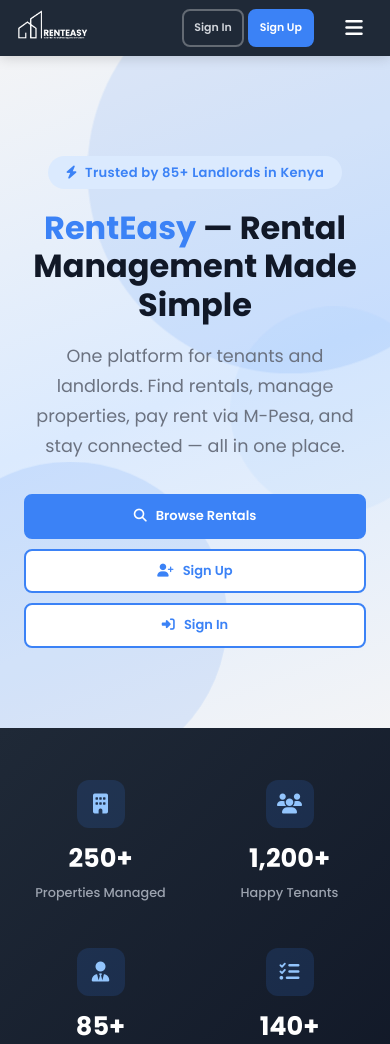
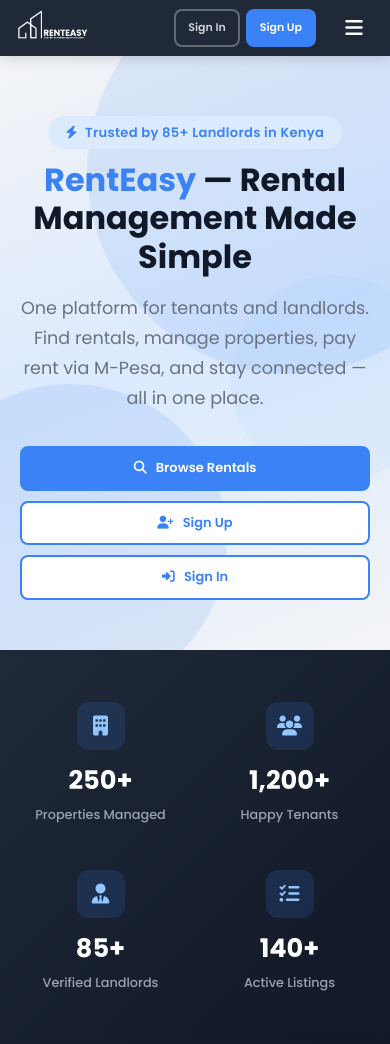
Before and after one commit to EllyKurgat/RentEasy, a Django app: page / in a window 390 px wide. Shown: the top 1044 px of the page. Run offline with Django 5.2, Linux system fonts and the light colour scheme; data that the repository does not hold is empty; some libraries are stand-ins or nearby versions.

Commit message:
Reduce hero spacing on mobile, align Sign In/Sign Up side by side

```diff
--- a/frontend_views/Templates/renteasyweb/index.html
+++ b/frontend_views/Templates/renteasyweb/index.html
@@ -5,8 +5,8 @@
 <head>
     <meta charset="UTF-8">
     <meta name="viewport" content="width=device-width, initial-scale=1.0">
-    <link rel="stylesheet" href="{% static 'css/theme.css' %}?v=25">
-    <link rel="stylesheet" href="{% static 'css/style.css' %}?v=25">
+    <link rel="stylesheet" href="{% static 'css/theme.css' %}?v=26">
+    <link rel="stylesheet" href="{% static 'css/style.css' %}?v=26">
     <link href="https://fonts.googleapis.com/css2?family=Poppins:wght@300;400;500;600;700&display=swap" rel="stylesheet">
     <script src="https://kit.fontawesome.com/e1db635686.js" crossorigin="anonymous"></script>
     <title>RentEasy - Rental Management for Tenants & Landlords</title>
--- a/frontend_views/static/css/style.css
+++ b/frontend_views/static/css/style.css
@@ -992,11 +992,12 @@ input[type=submit]:hover {
 .loginsmall { display: none; }
 .nav-cta { background: var(--re-primary, #3B82F6) !important; color: #fff !important; }
 .nav-cta:hover { background: var(--re-primary-hover, #2563EB) !important; color: #fff !important; }
-.userbox2 { display: flex; gap: 8px; align-items: center; }
+.userbox2 { display: flex; gap: 12px; align-items: center; }
 .login2 {
   text-decoration: none; color: #D1D5DB; font-weight: 600;
-  padding: 8px 18px; border: 2px solid rgba(255,255,255,0.3);
+  padding: 8px 20px; border: 2px solid rgba(255,255,255,0.3);
   border-radius: 6px; transition: all 0.2s; font-size: 14px;
+  text-align: center; min-width: 80px;
 }
 .login2:hover { background: rgba(255,255,255,0.1); color: #fff; border-color: rgba(255,255,255,0.5); }
 .login2.primary { background: var(--re-primary, #3B82F6); color: #fff; border-color: var(--re-primary, #3B82F6); }
@@ -1013,29 +1014,29 @@ input[type=submit]:hover {
     border-bottom: 1px solid rgba(255,255,255,0.06);
     box-sizing: border-box; font-size: 15px;
   }
-  .userbox2 { order: 2; margin-left: auto; margin-right: 8px; flex-wrap: wrap; gap: 8px; }
+  .userbox2 { order: 2; margin-left: auto; margin-right: 12px; flex-wrap: wrap; gap: 10px; }
   .loginsmall { display: block !important; }
   .icon { display: flex !important; order: 3; margin-left: 0; align-items: center; justify-content: center; min-width: 40px; min-height: 40px; }
   .bars1 { display: flex; }
   .topnav.responsive .top2 { display: flex; }
   .topnav img { height: 32px; }
-  .login2 { padding: 10px 16px; font-size: 13px; border-radius: 8px; }
+  .login2 { padding: 10px 18px; font-size: 13px; border-radius: 8px; min-width: 70px; }
   .top2 a { font-size: 14px; padding: 12px 16px; }
 }
 
 @media (max-width: 600px) {
   .topnav { padding: 8px 12px; }
   .topnav img { height: 28px; }
-  .userbox2 { gap: 6px; }
-  .login2 { padding: 8px 12px; font-size: 12px; }
+  .userbox2 { gap: 8px; margin-right: 8px; }
+  .login2 { padding: 8px 14px; font-size: 12px; min-width: 60px; }
   .icon { padding: 6px; font-size: 20px; }
 }
 
 @media (max-width: 480px) {
   .topnav { padding: 8px 12px; }
-  .topnav img { height: 28px; }
-  .userbox2 { gap: 4px; flex-wrap: wrap; }
-  .login2 { padding: 8px 10px; font-size: 11px; }
+  .topnav img { height: 26px; }
+  .userbox2 { gap: 6px; margin-right: 6px; }
+  .login2 { padding: 8px 12px; font-size: 11px; min-width: 55px; }
   .icon { padding: 6px; font-size: 20px; }
 }
 
@@ -1318,7 +1319,7 @@ input[type=submit]:hover {
 /* ── Hero (new, with background shapes) ── */
 .hero-landing {
   position: relative; text-align: center;
-  padding: 100px 24px 80px; overflow: hidden;
+  padding: 60px 20px 50px; overflow: hidden;
   background: linear-gradient(160deg, var(--re-bg) 0%, #DBEAFE 50%, var(--re-bg) 100%);
 }
 .hero-shapes { position: absolute; inset: 0; pointer-events: none; overflow: hidden; }
@@ -1337,7 +1338,7 @@ input[type=submit]:hover {
 .hero-badge {
   display: inline-block; padding: 6px 18px; border-radius: 50px;
   background: var(--re-primary-light, #DBEAFE); color: var(--re-primary);
-  font-size: 0.82rem; font-weight: 600; margin-bottom: 20px;
+  font-size: 0.82rem; font-weight: 600; margin-bottom: 12px;
   letter-spacing: 0.3px;
 }
 .hero-badge i { margin-right: 4px; }
```
